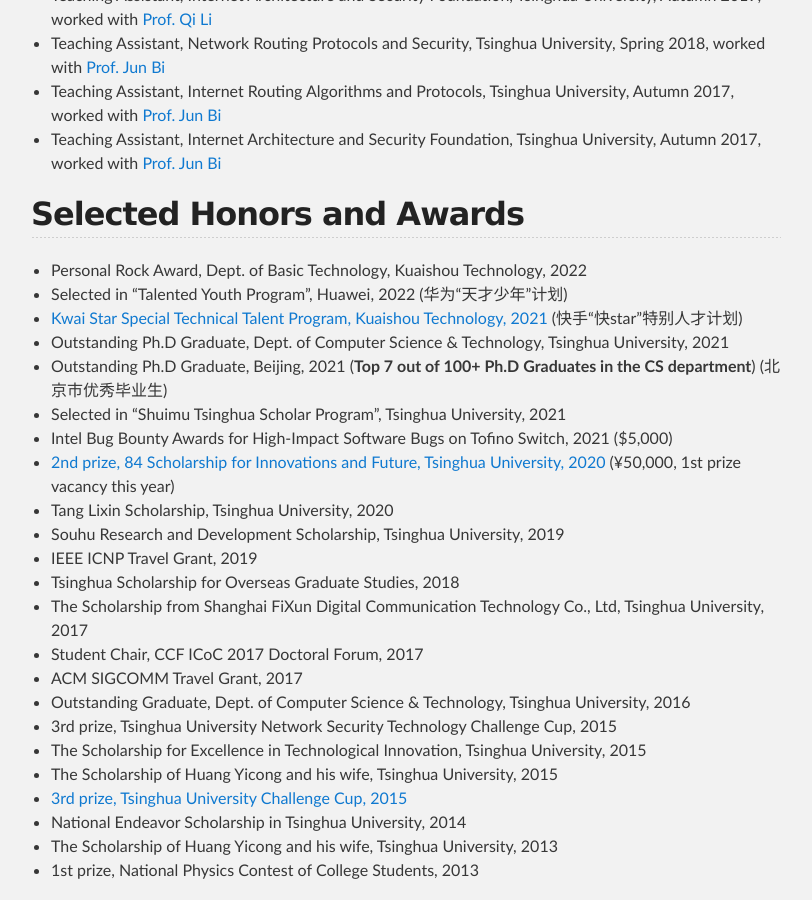
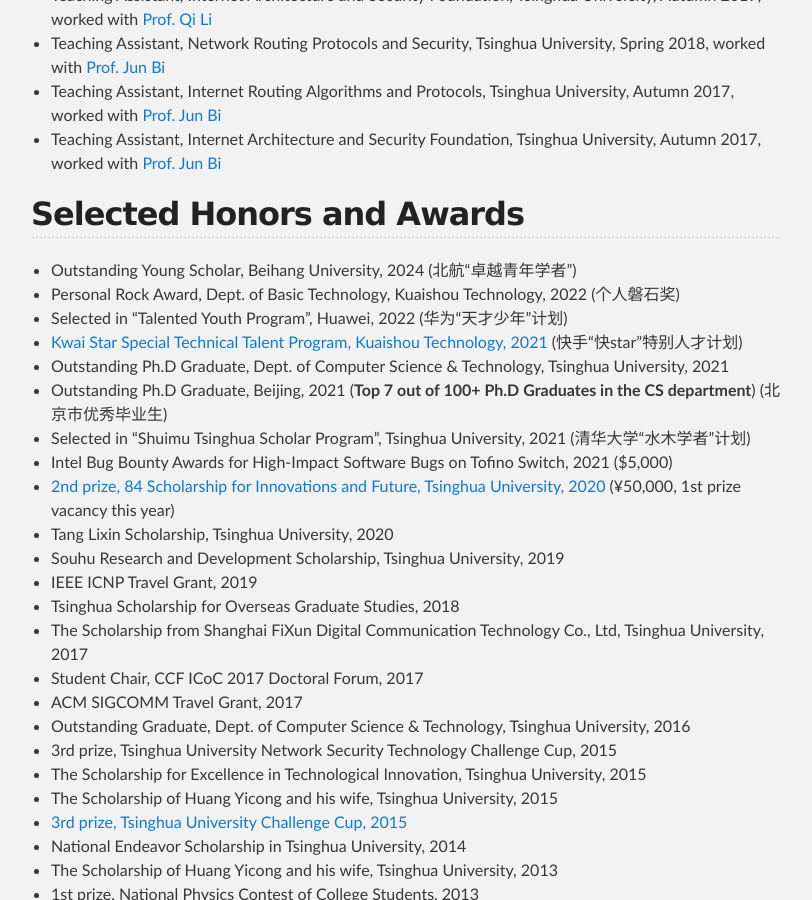
Before and after one commit to zhangmenghao/zhangmenghao.github.io, a Jekyll site: the page built from index.md, in a window 1280 px wide and 900 px high, scrolled down 6558 px. Shown: the whole window, without its empty margins (234-1046 px from the left). Built offline with Jekyll 4.4.1, drawn with Linux system fonts in a browser that asks for light colours.

Commit message:
Add honors

```diff
--- a/index.md
+++ b/index.md
@@ -247,12 +247,13 @@
 
 
 ## Selected Honors and Awards
-* Personal Rock Award, Dept. of Basic Technology, Kuaishou Technology, 2022
+* Outstanding Young Scholar, Beihang University, 2024 (北航“卓越青年学者”)
+* Personal Rock Award, Dept. of Basic Technology, Kuaishou Technology, 2022 (个人磐石奖)
 * Selected in "Talented Youth Program", Huawei, 2022 (华为“天才少年”计划)
 * [Kwai Star Special Technical Talent Program, Kuaishou Technology, 2021](https://mp.weixin.qq.com/s/iaD-LH6nAu_ngHp0OShfNw) (快手“快star”特别人才计划)
 * Outstanding Ph.D Graduate, Dept. of Computer Science & Technology, Tsinghua University, 2021
 * Outstanding Ph.D Graduate, Beijing, 2021 (**Top 7 out of 100+ Ph.D Graduates in the CS department**) (北京市优秀毕业生)
-* Selected in "Shuimu Tsinghua Scholar Program", Tsinghua University, 2021
+* Selected in "Shuimu Tsinghua Scholar Program", Tsinghua University, 2021 (清华大学“水木学者”计划)
 * Intel Bug Bounty Awards for High-Impact Software Bugs on Tofino Switch, 2021 ($5,000)
 * [2nd prize, 84 Scholarship for Innovations and Future, Tsinghua University, 2020](https://mp.weixin.qq.com/s/P58fS1-Gb9dsrpgiV1rzGw) (¥50,000, 1st prize vacancy this year)
 * Tang Lixin Scholarship, Tsinghua University, 2020
```
